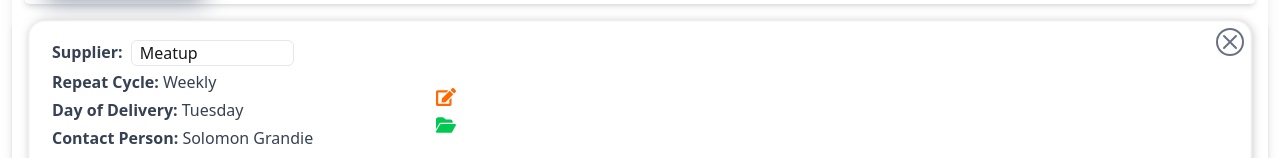
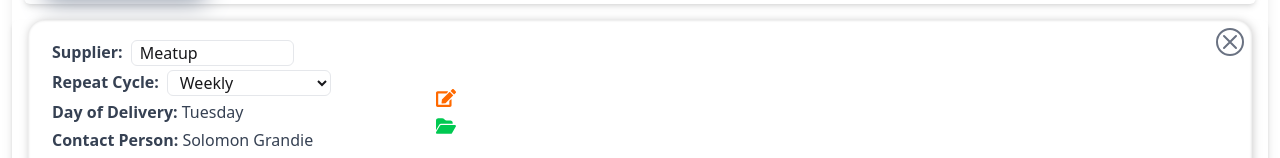
Before and after one commit to OrdersPlus/Chef-Mobile-React, a React (Vite) app: page /orders/repeat-orders in a window 1280 px wide. Shown: the part 390-548 px from the top of the page. Built offline with nearby package versions, Linux system fonts and the light colour scheme; some icons are missing.

Commit message:
finished

```diff
--- a/src/components/orders/repeatOrders/RepeatOrderMain.jsx
+++ b/src/components/orders/repeatOrders/RepeatOrderMain.jsx
@@ -14,7 +14,7 @@ const RepeatOrderMain = () => {
   </button>
 
   {/* Card Content */}
-  <div className="mt-2 flex flex-col justify-start">
+  <div className="mt-2 space-y-2 flex flex-col justify-start">
     <div className=" rounded-md bg-white  pl-2 pr-2 space-y-4 mb-1 mt-2">
       <div className='flex gap-2'>
           <p className="text-gray-700  ">
@@ -27,9 +27,17 @@ const RepeatOrderMain = () => {
     </div>
 
     <div className="rounded-md bg-white  pl-2 pr-2 space-y-4 mb-1">
-      <p className="text-gray-700 ">
-        <strong>Repeat Cycle:</strong> Weekly
+       <div className='flex gap-2'>
+  <p className="text-gray-700 ">
+        <strong>Repeat Cycle:</strong>
       </p>
+        <select defaultValue="Weekly" className="border border-gray-200  rounded-md w-[50%] pl-2 pr-2">
+          <option>Daily</option>
+          <option>Weekly</option>
+          <option>Monthly</option>
+        </select>
+       </div>
+
     </div>
 
     <div className="rounded-md bg-white  pl-2 pr-2 space-y-4 mb-1">
```
